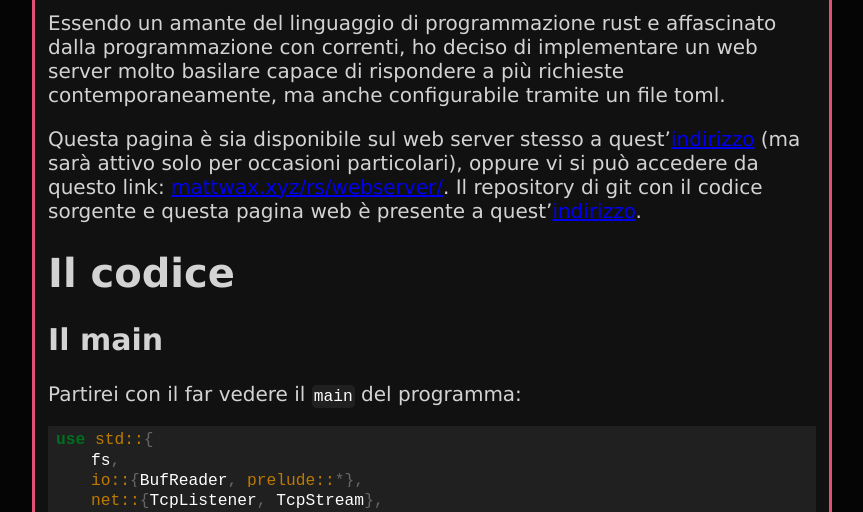
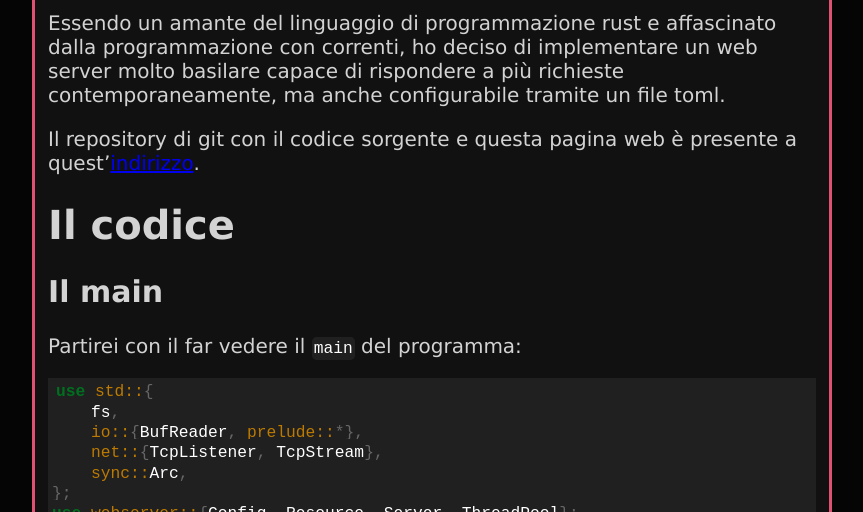
Before and after one commit to MattWaX/rswebserver, a plain HTML site: page www/index.html in a window 1280 px wide. Shown: the part 588-1100 px from the top of the page, without its empty margins (208-1071 px from the left). Drawn offline with Linux system fonts and the light colour scheme.

Commit message:
pulizia di informazioni datate

```diff
--- a/www/index.html
+++ b/www/index.html
@@ -123,12 +123,7 @@
 dalla programmazione con correnti, ho deciso di implementare un web
 server molto basilare capace di rispondere a più richieste
 contemporaneamente, ma anche configurabile tramite un file toml.</p>
-<p>Questa pagina è sia disponibile sul web server stesso a quest’<a
-href="http://webserver.rust.mattwax.yxz">indirizzo</a> (ma sarà attivo
-solo per occasioni particolari), oppure vi si può accedere da questo
-link: <a
-href="https://mattwax.xyz/rs/webserver/">mattwax.xyz/rs/webserver/</a>.
-Il repository di git con il codice sorgente e questa pagina web è
+<p>Il repository di git con il codice sorgente e questa pagina web è
 presente a quest’<a
 href="https://github.com/MattWaX/rswebserver">indirizzo</a>.</p>
 <h1 id="il-codice">Il codice</h1>
```
Also changed, not shown: 1 other file.
